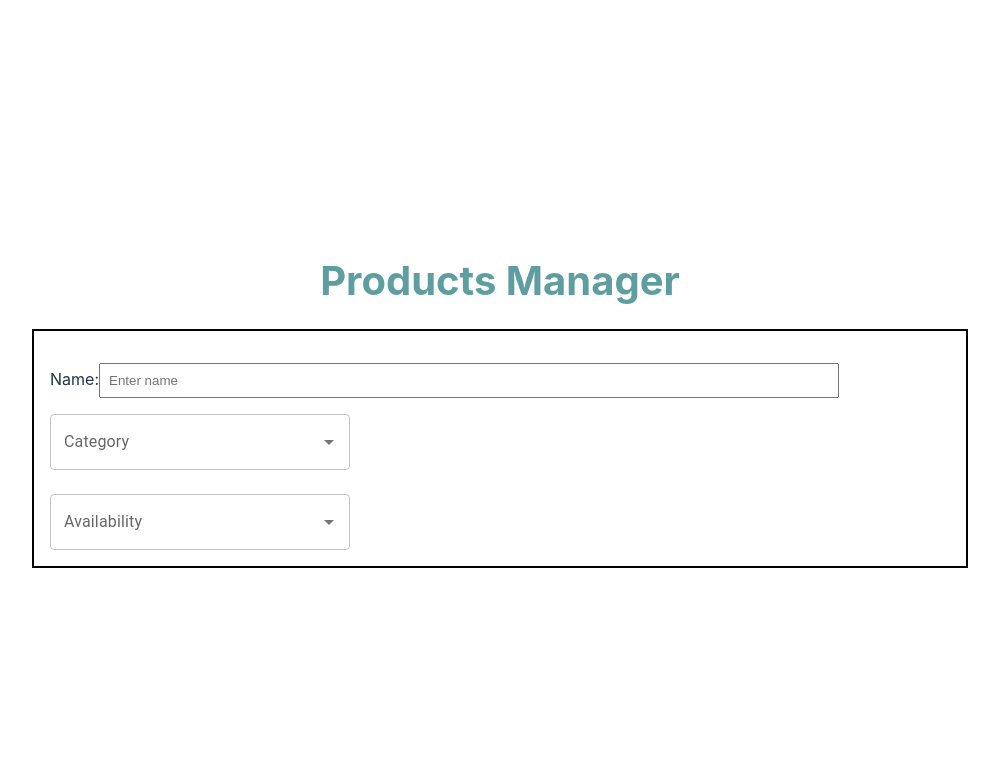
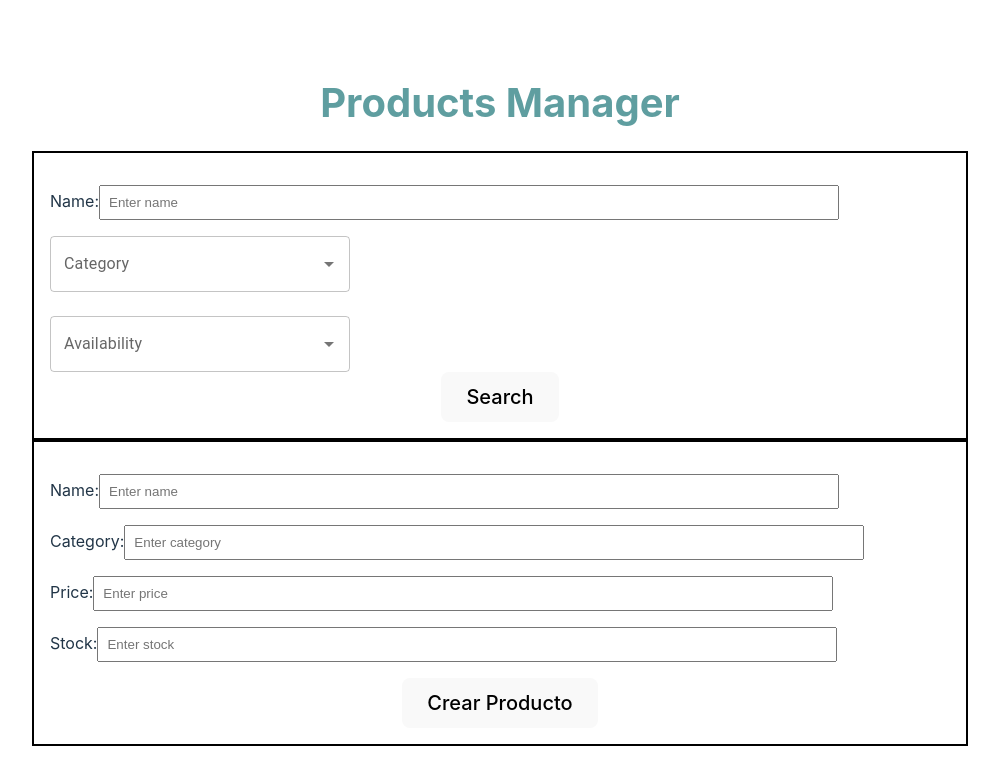
Before and after one commit to mmerazze/BreakableToy, a React (Vite) app: page / in a window 1280 px wide. Shown: the top 784 px of the page, without its empty margins (140-1139 px from the left). Built offline with nearby package versions, Linux system fonts and the light colour scheme.

Commit message:
First fetch

```diff
--- a/src/App.jsx
+++ b/src/App.jsx
@@ -1,21 +1,19 @@
-import { useState } from 'react'
 import * as React from 'react';
-import './App.css'
-import SearchProduct from "./assets/Components/SearchProduct.jsx"
+import {useEffect} from 'react';
+import './App.css';
+import SearchProduct from "./assets/Components/SearchProduct.jsx";
+import CreateProduct from "./assets/Components/CreateProduct.jsx";
 
 function App() {
-  const [name, setName] = useState("")
-
   return (
     <>
     <h1 className ="title"> Products Manager</h1>
       <div>
         <SearchProduct />
+        <CreateProduct />
       </div>
-
     </>
   )
 }
 
-
 export default App
--- /dev/null
+++ b/src/assets/Components/CreateProduct.jsx
@@ -0,0 +1,59 @@
+import * as React from 'react';
+import "./styles.css"
+import Box from '@mui/material/Box';
+
+
+export default function  SearchProduct(){
+    const registrarPelicula = () => {
+            let campos ={};
+            campos.name = document.getElementById("name").value;
+            campos.category = document.getElementById("category").value;
+            campos.price = document.getElementById("price").value;
+            campos.stock = document.getElementById("stock").value;
+            const peticion = fetch("http://localhost:8080/products/addProduct",{
+                    method: 'POST',
+                    headers: {"Content-Type": "application/json"},
+                    body: JSON.stringify(campos)
+                });
+            alert("Producto creado");
+            }
+    return(
+        <Box
+        sx={{
+            p: 2,
+            border: '2px solid black', // Set the border to be 2px solid black
+            width: '900px' // Set the width to 700 pixels
+        }}
+        >
+              <p className="p">Name:
+              <input type="text"
+                     id = "name"
+                     placeholder="Enter name"
+                     className = "input"
+              />
+            </p>
+            <p className="p">Category:
+                          <input type="text"
+                                 id = "category"
+                                 placeholder="Enter category"
+                                 className = "input"
+                          />
+            </p>
+            <p className="p">Price:
+                          <input type="text"
+                                 id = "price"
+                                 placeholder="Enter price"
+                                 className = "input"
+                          />
+                        </p>
+            <p className="p">Stock:
+                          <input type="text"
+                                 id = "stock"
+                                 placeholder="Enter stock"
+                                 className = "input"
+                          />
+                        </p>
+           <button id="botonCrear" className="searchButton" onClick={registrarPelicula}> Crear Producto </button>
+         </Box>
+    )
+}
--- a/src/assets/Components/SearchProduct.jsx
+++ b/src/assets/Components/SearchProduct.jsx
@@ -1,9 +1,11 @@
 import * as React from 'react';
+import "./styles.css"
 import Box from '@mui/material/Box';
 import ComboCategories from "./ComboCategories.jsx";
 import ComboAvailability from "./ComboAvailability.jsx";
 
 export default function  SearchProduct(){
+
     return(
         <Box
         sx={{
@@ -21,6 +23,7 @@ export default function  SearchProduct(){
             <ComboCategories />
             <br/>
             <ComboAvailability />
+            <button className="searchButton" > Search </button>
          </Box>
     )
 }
--- /dev/null
+++ b/src/assets/Components/styles.css
@@ -0,0 +1,4 @@
+.searchButton{
+    font-size: 20px;
+    border: 1px cadet blue;
+}
```
Also changed, not shown: src/assets/Components/ProductTable.jsx (added).
